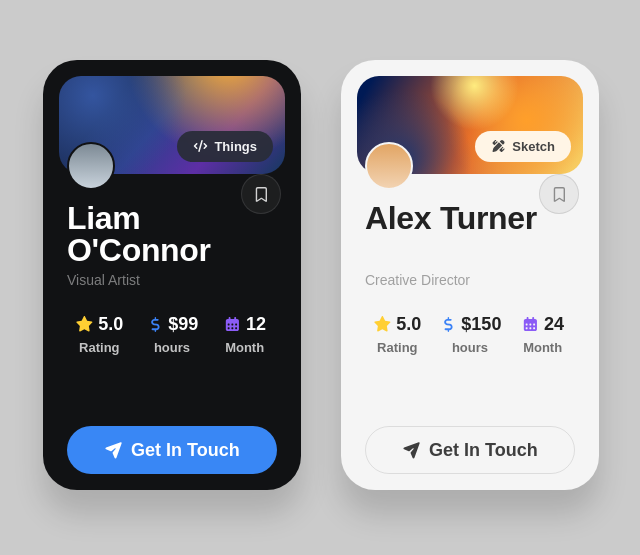
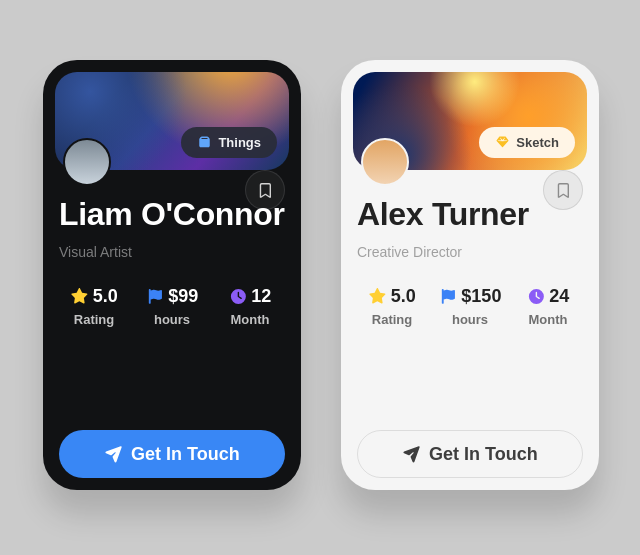
Before and after one commit to nicodelgaaado/Taller-Practico-Tailwind, a Next.js app: page / in a window 1280 px wide. Shown: the part 125-680 px from the top of the page, without its empty margins (319-959 px from the left). Built offline with nearby package versions, Linux system fonts and the light colour scheme.

Commit message:
padding and icons

```diff
--- a/app/page.tsx
+++ b/app/page.tsx
@@ -1,10 +1,10 @@
 import { faBookmark as faBookmarkRegular } from "@fortawesome/free-regular-svg-icons";
 import {
-  faCalendarDays,
-  faCode,
-  faDollarSign,
+  faBox,
+  faClock,
+  faFlag,
+  faGem,
   faPaperPlane,
-  faPenRuler,
   faStar,
 } from "@fortawesome/free-solid-svg-icons";
 import { FontAwesomeIcon } from "@fortawesome/react-fontawesome";
@@ -15,7 +15,8 @@ export default function Home() {
       name: "Liam O'Connor",
       role: "Visual Artist",
       tool: "Things",
-      toolIcon: faCode,
+      toolIcon: faBox,
+      toolIconColor: "text-[#60a5fa]",
       price: "$99",
       months: "12",
       dark: true,
@@ -24,7 +25,8 @@ export default function Home() {
       name: "Alex Turner",
       role: "Creative Director",
       tool: "Sketch",
-      toolIcon: faPenRuler,
+      toolIcon: faGem,
+      toolIconColor: "text-[#fbbf24]",
       price: "$150",
       months: "24",
       dark: false,
@@ -38,7 +40,7 @@ export default function Home() {
           <article
             key={card.name}
             className={[
-              "relative flex h-[430px] w-[258px] flex-col overflow-hidden rounded-[34px] p-4 pb-4 shadow-[0_24px_30px_rgba(0,0,0,0.15)]",
+              "relative flex h-[430px] w-[258px] flex-col overflow-hidden rounded-[34px] px-3 pb-3 pt-3 shadow-[0_24px_30px_rgba(0,0,0,0.15)]",
               card.dark ? "bg-[#111214] text-white" : "bg-[#f5f5f5] text-[#222]",
             ].join(" ")}
           >
@@ -58,12 +60,15 @@ export default function Home() {
                     : "bg-[#fff5e6] text-[#444]",
                 ].join(" ")}
               >
-                <FontAwesomeIcon icon={card.toolIcon} className="text-[12px]" />
+                <FontAwesomeIcon
+                  icon={card.toolIcon}
+                  className={["text-[12px]", card.toolIconColor].join(" ")}
+                />
                 <span>{card.tool}</span>
               </div>
             </div>
 
-            <div className="relative flex flex-1 flex-col px-2 pt-7">
+            <div className="relative flex flex-1 flex-col px-1 pt-7">
               <div
                 className={[
                   "absolute -top-8 left-2 h-12 w-12 rounded-full border-2",
@@ -86,7 +91,7 @@ export default function Home() {
                 <FontAwesomeIcon icon={faBookmarkRegular} className="text-[15px]" />
               </button>
 
-              <h2 className="min-h-[64px] text-[32px] leading-8 font-semibold tracking-[-0.01em]">
+              <h2 className="min-h-[40px] whitespace-nowrap text-[32px] leading-8 font-semibold tracking-[-0.01em]">
                 {card.name}
               </h2>
               <p
@@ -119,7 +124,7 @@ export default function Home() {
                 <div className="text-center">
                   <p className="text-[18px] font-semibold">
                     <FontAwesomeIcon
-                      icon={faDollarSign}
+                      icon={faFlag}
                       className="mr-1 text-[15px] text-[#3b82f6]"
                     />
                     {card.price}
@@ -136,7 +141,7 @@ export default function Home() {
                 <div className="text-center">
                   <p className="text-[18px] font-semibold">
                     <FontAwesomeIcon
-                      icon={faCalendarDays}
+                      icon={faClock}
                       className="mr-1 text-[15px] text-[#8b5cf6]"
                     />
                     {card.months}
```
Also changed, not shown: 1 other file (tests, documents, lock files or other folders).
